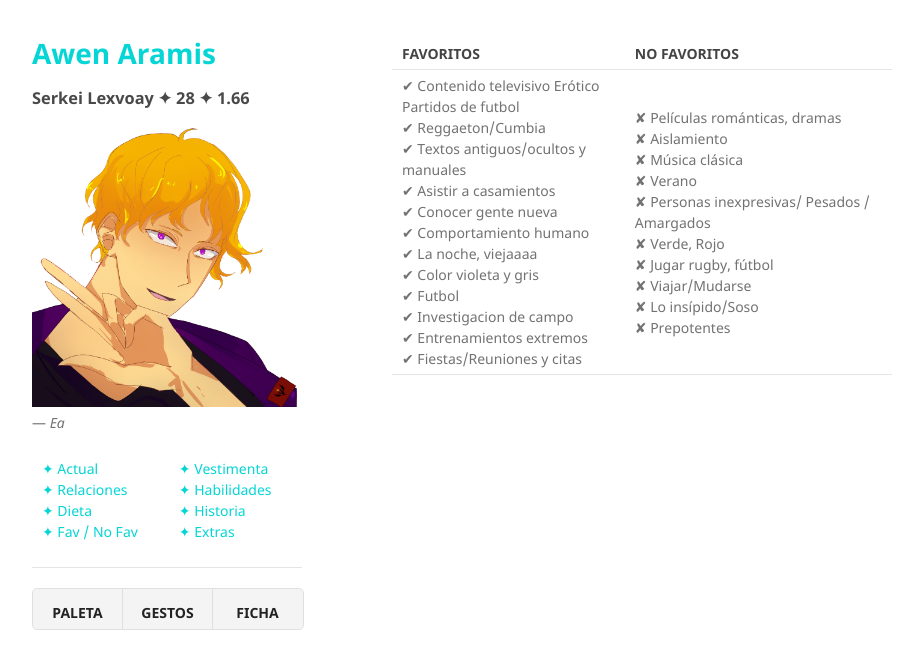
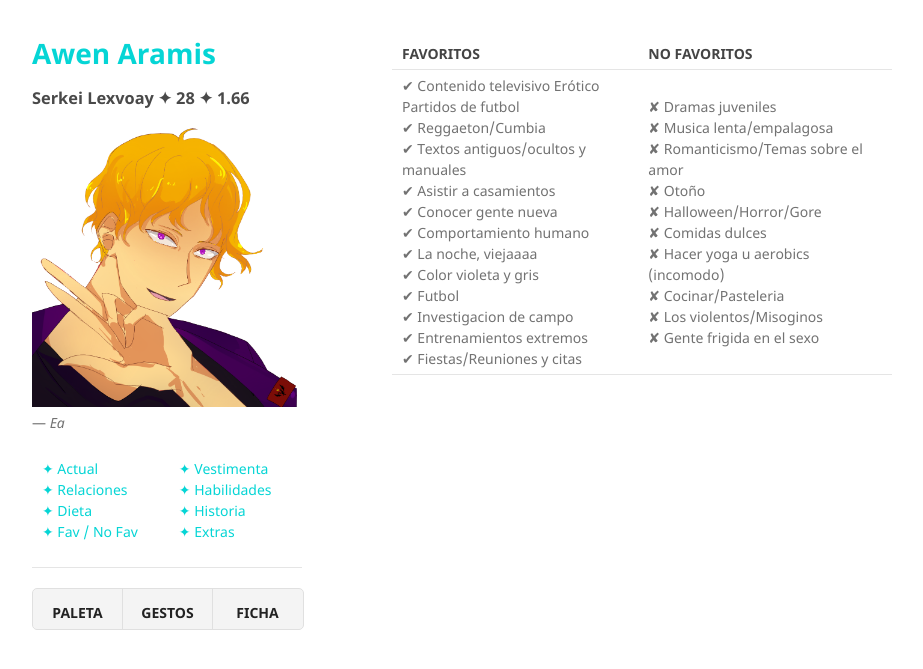
Before and after one commit to BlairSander/awen, a Jekyll site: the page built from favnofav.md, in a window 1280 px wide. Shown: the top 669 px of the page, without its empty margins (178-1101 px from the left). Built offline with Jekyll 4.4.1, drawn with Linux system fonts in a browser that asks for light colours.

Commit message:
Update favnofav.md

```diff
--- a/favnofav.md
+++ b/favnofav.md
@@ -3,4 +3,4 @@ layout: default
 ---
 |FAVORITOS | NO FAVORITOS |
 |:----------------------|:------------------|
-| ✔ Contenido televisivo Erótico <br>Partidos de futbol<br> ✔ Reggaeton/Cumbia<br>✔ Textos antiguos/ocultos y manuales <br>✔ Asistir a casamientos <br>✔ Conocer gente nueva <br>✔ Comportamiento humano <br>✔ La noche, viejaaaa <br>✔ Color violeta y gris <br>✔ Futbol <br>✔ Investigacion de campo <br>✔ Entrenamientos extremos <br>✔ Fiestas/Reuniones y citas| ✘ Películas románticas, dramas<br>✘ Aislamiento <br>✘ Música clásica <br>✘ Verano <br>✘ Personas inexpresivas/ Pesados / Amargados <br>✘ Verde, Rojo <br>✘ Jugar rugby, fútbol <br>✘ Viajar/Mudarse <br>✘ Lo insípido/Soso <br>✘ Prepotentes <br> |
+| ✔ Contenido televisivo Erótico <br>Partidos de futbol<br> ✔ Reggaeton/Cumbia<br>✔ Textos antiguos/ocultos y manuales <br>✔ Asistir a casamientos <br>✔ Conocer gente nueva <br>✔ Comportamiento humano <br>✔ La noche, viejaaaa <br>✔ Color violeta y gris <br>✔ Futbol <br>✔ Investigacion de campo <br>✔ Entrenamientos extremos <br>✔ Fiestas/Reuniones y citas| ✘ Dramas juveniles <br>✘ Musica lenta/empalagosa <br>✘ Romanticismo/Temas sobre el amor <br>✘ Otoño <br>✘ Halloween/Horror/Gore <br>✘ Comidas dulces <br>✘ Hacer yoga u aerobics (incomodo) <br>✘ Cocinar/Pasteleria <br>✘ Los violentos/Misoginos <br>✘ Gente frigida en el sexo <br> |
```
